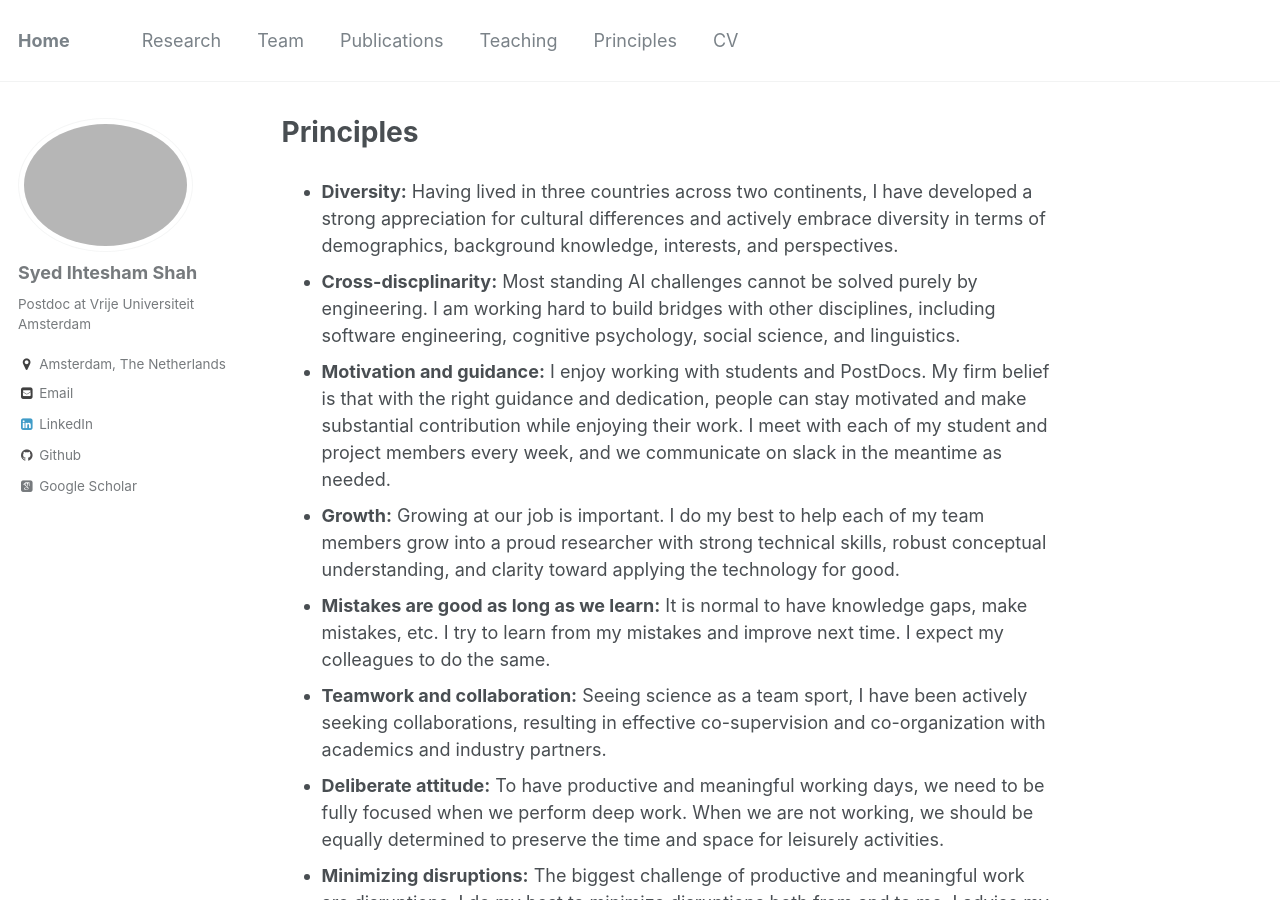
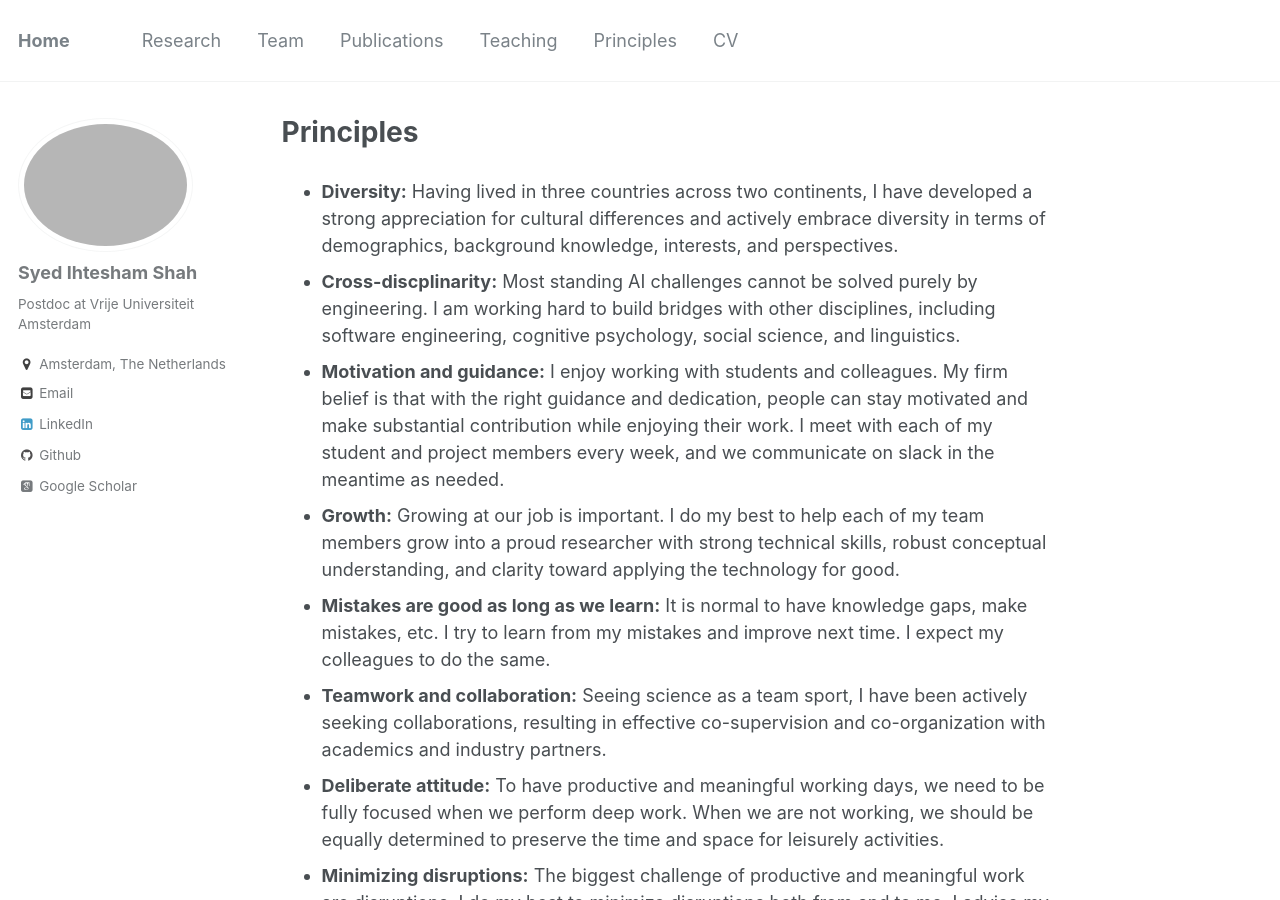
Before and after one commit to IhteshamShah/IhteshamShah.github.io, a Jekyll site: the page built from _pages/principles.md, in a window 1280 px wide and 900 px high. Built offline with Jekyll 4.4.1, drawn with Linux system fonts in a browser that asks for light colours; some web fonts are replaced.

Commit message:
changed details

```diff
--- a/_pages/principles.md
+++ b/_pages/principles.md
@@ -8,7 +8,7 @@ author_profile: true
 
 * **Diversity:** Having lived in three countries across two continents, I have developed a strong appreciation for cultural differences and actively embrace diversity in terms of demographics, background knowledge, interests, and perspectives.
 * **Cross-discplinarity:** Most standing AI challenges cannot be solved purely by engineering. I am working hard to build bridges with other disciplines, including software engineering, cognitive psychology, social science, and linguistics.
-* **Motivation and guidance:** I enjoy working with students and PostDocs. My firm belief is that with the right guidance and dedication, people can stay motivated and make substantial contribution while enjoying their work. I meet with each of my student and project members every week, and we communicate on slack in the meantime as needed.
+* **Motivation and guidance:** I enjoy working with students and colleagues. My firm belief is that with the right guidance and dedication, people can stay motivated and make substantial contribution while enjoying their work. I meet with each of my student and project members every week, and we communicate on slack in the meantime as needed.
 * **Growth:** Growing at our job is important. I do my best to help each of my team members grow into a proud researcher with strong technical skills, robust conceptual understanding, and clarity toward applying the technology for good.
 * **Mistakes are good as long as we learn:** It is normal to have knowledge gaps, make mistakes, etc. I try to learn from my mistakes and improve next time. I expect my colleagues to do the same.
 * **Teamwork and collaboration:** Seeing science as a team sport, I have been actively seeking collaborations, resulting in effective co-supervision and co-organization with academics and industry partners.
```
